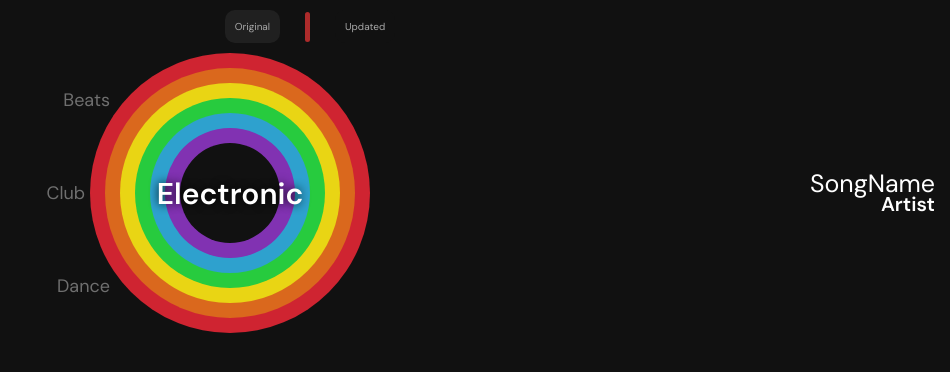
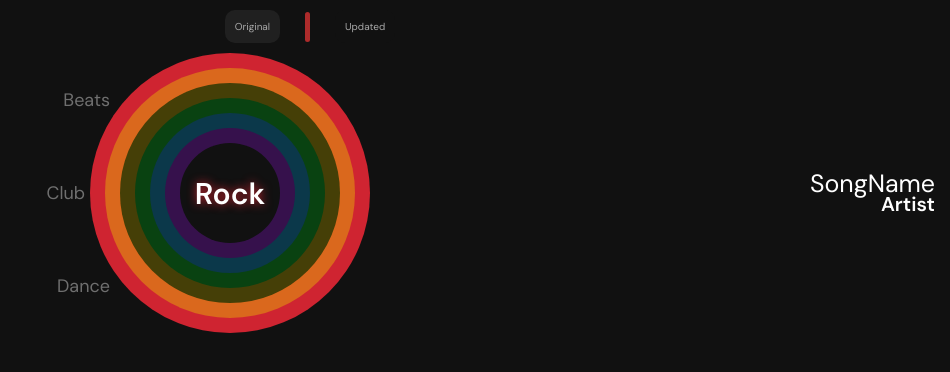
Before and after one commit to roshanshibu/redline-pwa, a React (Create React App) app: page / in a window 1280 px wide. Shown: the top 372 px of the page, without its empty margins (330-1280 px from the left). Built offline with nearby package versions, Linux system fonts and the light colour scheme.

Commit message:
set og rainbow colors

```diff
--- a/src/tabs/ogUI/ogUI.css
+++ b/src/tabs/ogUI/ogUI.css
@@ -62,7 +62,6 @@
   font-size: 30px;
   font-weight: 600;
   margin: 0;
-  text-shadow: 0px 0px 10px #000000;
 }
 .outerCircleTextContainer {
   position: absolute;
--- a/src/tabs/ogUI/ogUI.jsx
+++ b/src/tabs/ogUI/ogUI.jsx
@@ -2,19 +2,63 @@ import { useState } from "react";
 import "./ogUI.css";
 import NormalKnob from "../../components/NormalKnob/NormalKnob";
 
-let red = "#CF2431";
-let orange = "#DA681D";
-let yellow = "#E9D514";
-let green = "#27CB3E";
-let blue = "#2EA1CE";
-let violet = "#8132B2";
-let black = "#111111";
-
 const OgUI = () => {
   const [knobPos, setKnobPos] = useState(0);
+  const [red, setRed] = useState("#CF2431");
+  const [orange, setOrange] = useState("#DA681D");
+  const [yellow, setYellow] = useState("#453f07");
+  const [green, setGreen] = useState("#094211");
+  const [blue, setBlue] = useState("#0b384a");
+  const [violet, setViolet] = useState("#36114c");
+  const [black, setBlack] = useState("#111111");
+
+  const [innerCircleText, setInnerCircleText] = useState("Rock");
+  const [innerCircleTextGlow, setInnerCircleTextGlow] = useState("#cf2431");
+
   const updateKnobPos = (newPos) => {
     console.log(`new position is  ${newPos}`);
     setKnobPos(newPos);
+    if (newPos > 10) {
+      setRed("#CF2431");
+      setOrange("#DA681D");
+      setYellow("#453f07");
+      setGreen("#094211");
+      setBlue("#0b384a");
+      setViolet("#36114c");
+      setInnerCircleText("Rock");
+      setInnerCircleTextGlow("#cf243");
+    }
+    if (newPos > 25) {
+      setRed("#37090c");
+      setOrange("#431f07");
+      setYellow("#E9D514");
+      setInnerCircleText("Electronic");
+      setInnerCircleTextGlow("#e9d514");
+    }
+    if (newPos > 35) {
+      setYellow("#453f07");
+      setGreen("#27CB3E");
+      setInnerCircleText("HipHop");
+      setInnerCircleTextGlow("#27cb3e");
+    }
+    if (newPos > 50) {
+      setGreen("#094211");
+      setBlue("#2EA1CE");
+      setInnerCircleText("Country");
+      setInnerCircleTextGlow("#2ea1ce");
+    }
+    if (newPos > 70) {
+      setBlue("#0b384a");
+      setViolet("#8132B2");
+      setInnerCircleText("Jazz");
+      setInnerCircleTextGlow("#8132b2");
+    }
+    if (newPos > 90) {
+      setViolet("#36114c");
+      setRed("#CF2431");
+      setInnerCircleText("Pop");
+      setInnerCircleTextGlow("#cb131f");
+    }
   };
   return (
     <div className="ogContainer">
@@ -29,7 +73,12 @@ const OgUI = () => {
         <span className="circle" style={{ backgroundColor: violet }}></span>
         <span className="circle" style={{ backgroundColor: black }}></span>
         <div className="innerCircleTextContainer">
-          <p className="innerCircleText">Electronic</p>
+          <p
+            className="innerCircleText"
+            style={{ textShadow: `0px 0px 10px ${innerCircleTextGlow}` }}
+          >
+            {innerCircleText}
+          </p>
         </div>
         <div className="outerCircleTextContainer">
           <p className="octTop">Beats</p>
```
